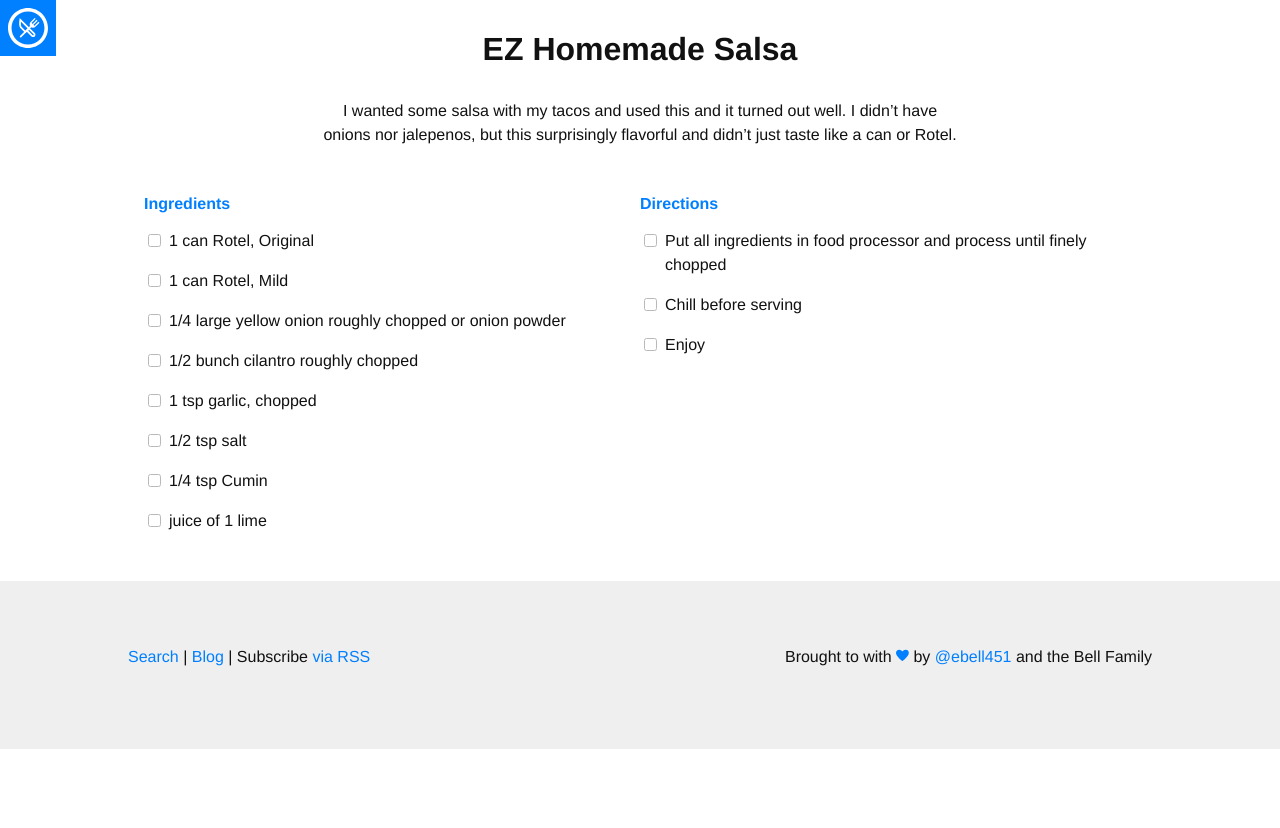
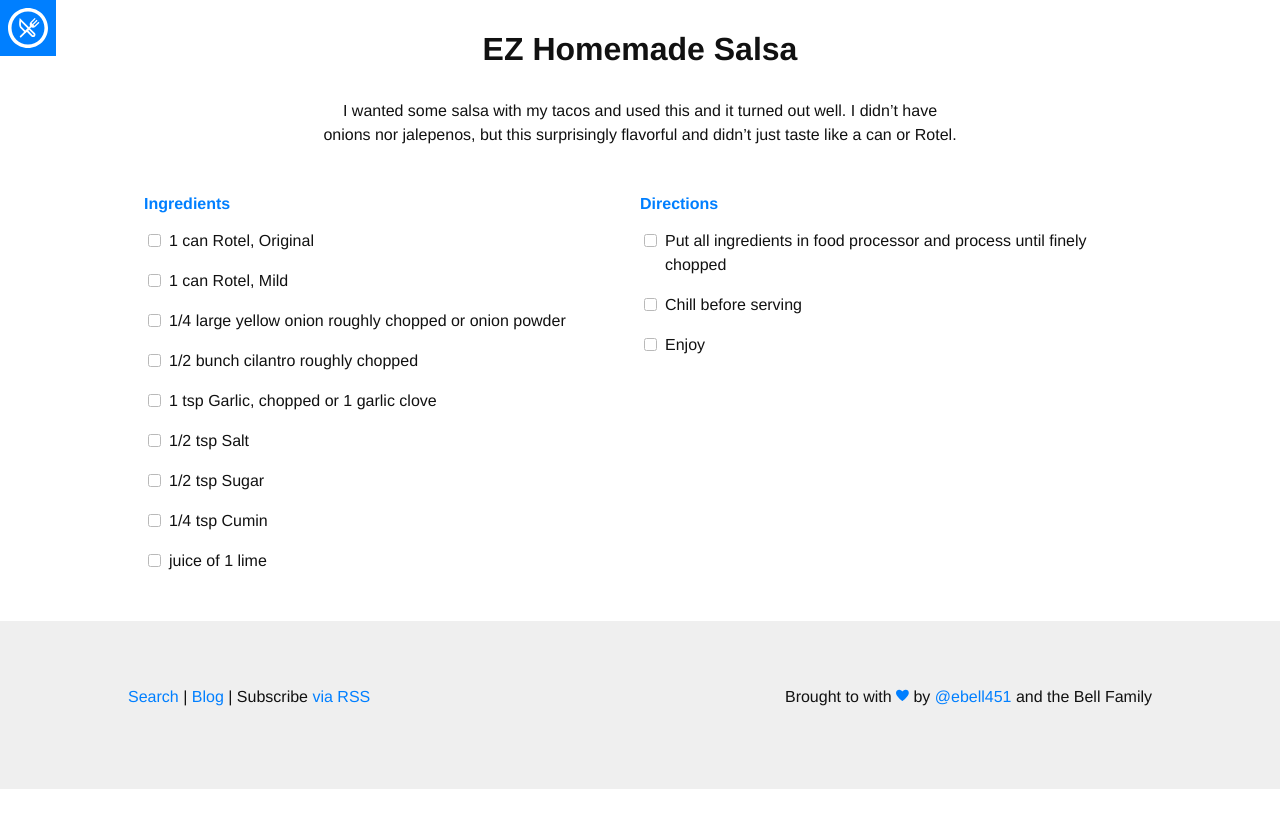
Before and after one commit to ebell451/ebell451.github.io, a Jekyll site: the page built from _recipes/ez-salsa.md, in a window 1280 px wide. Shown: the top 828 px of the page. Built offline with Jekyll 4.4.1, drawn with Linux system fonts in a browser that asks for light colours; nearby versions of some CDN libraries; some web fonts are replaced.

Commit message:
Edit salsa recipe

```diff
--- a/_recipes/ez-salsa.md
+++ b/_recipes/ez-salsa.md
@@ -9,8 +9,9 @@ ingredients:
 - 1 can Rotel, Mild
 - 1/4 large yellow onion roughly chopped or onion powder
 - 1/2 bunch cilantro roughly chopped
-- 1 tsp garlic, chopped
-- 1/2 tsp salt
+- 1 tsp Garlic, chopped or 1 garlic clove
+- 1/2 tsp Salt
+- 1/2 tsp Sugar
 - 1/4 tsp Cumin
 - juice of 1 lime
 
```
